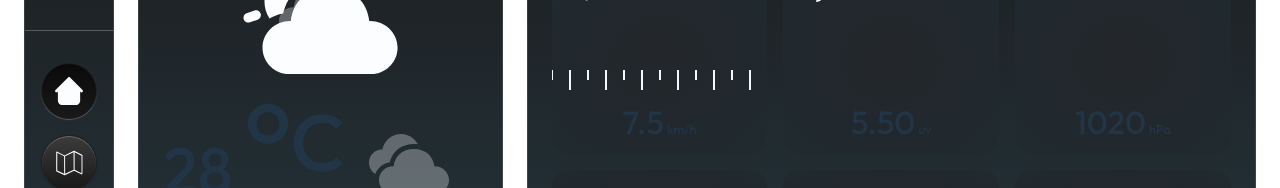
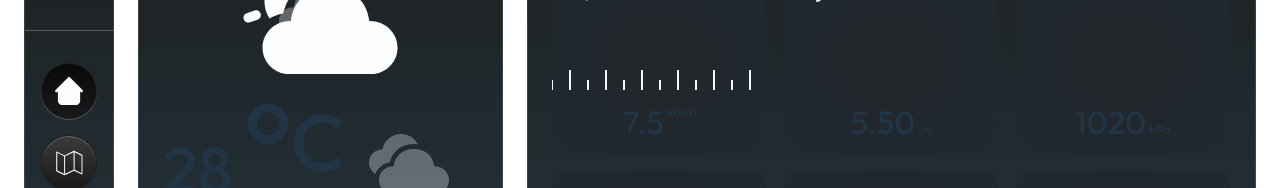
Before and after one commit to achipre/weather-app, a React (Vite) app: page / in a window 1280 px wide. Shown: the part 126-314 px from the top of the page. Built offline with nearby package versions, Linux system fonts and the light colour scheme.

Commit message:
Add info wind

```diff
--- a/src/components/SectionWeatherMap.jsx
+++ b/src/components/SectionWeatherMap.jsx
@@ -3,6 +3,7 @@ export default function SectionWeatherMap ({ isSection }) {
   return (
     <article className={isSection === 'Calendar' ? 'articleFull' : 'weatherFour'}>
       <h2>WEATHER&apos;S IN THE MAP</h2>
+
     </article>
   )
 }
--- a/src/components/sectionStaticsToday.css
+++ b/src/components/sectionStaticsToday.css
@@ -102,7 +102,6 @@
         display: flex;
         justify-content: center;
         gap: .2rem;
-        align-items: baseline;
         & span{
           font-size: .8rem;
         }
@@ -110,6 +109,7 @@
       & .windAnimation{
         display: flex;
         flex-direction: row;
+        align-items: baseline;
         gap: 1rem;
         & .windLine{
           width: 2px;
--- a/src/main.jsx
+++ b/src/main.jsx
@@ -4,7 +4,5 @@ import App from './App.jsx'
 import './index.css'
 
 ReactDOM.createRoot(document.getElementById('root')).render(
-  <React.StrictMode>
-      <App />
-  </React.StrictMode>
+    <App />
 )
```
